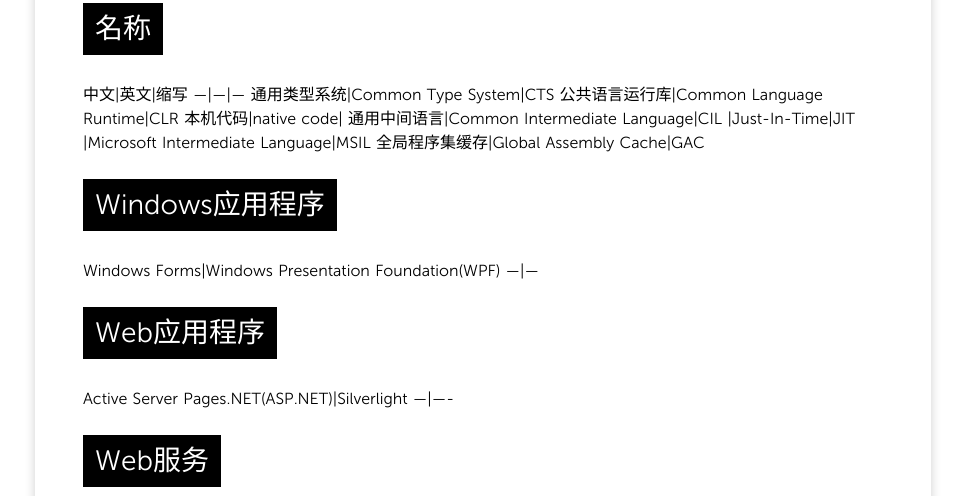
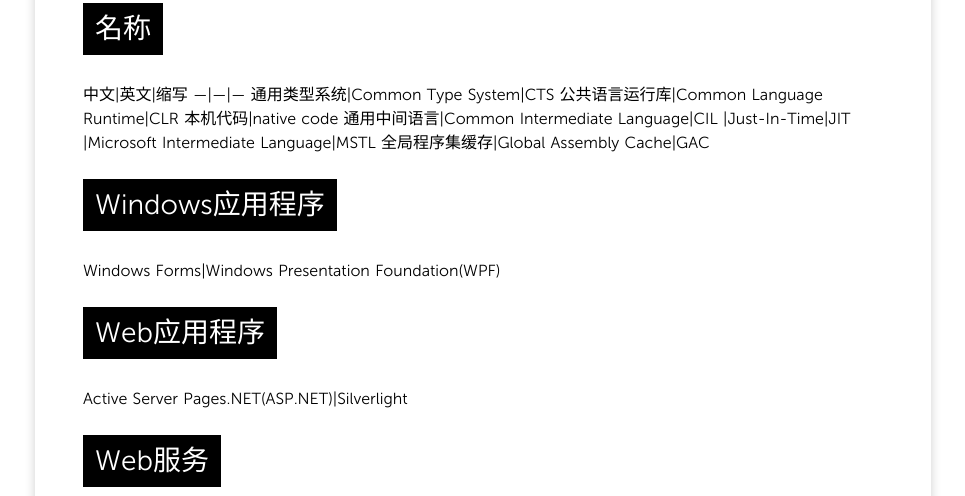
Before and after one commit to icodor/icodor.github.io-bak, a Jekyll site: the page built from _posts/2014/2014-06-09-net－1.md, in a window 1280 px wide. Shown: the part 203-699 px from the top of the page, without its empty margins (157-1122 px from the left). Built offline with Jekyll 4.4.1, drawn with Linux system fonts in a browser that asks for light colours; Markdown is read by kramdown in place of the engine named in the settings; comment, search, counter and statistics services are not loaded.

Commit message:
posts end

```diff
--- a/_posts/2014/2014-06-09-net－1.md
+++ b/_posts/2014/2014-06-09-net－1.md
@@ -8,23 +8,23 @@
 ---
 #名称
 中文|英文|缩写
- ---|---|---
+---|---|---
 通用类型系统|Common Type System|CTS
 公共语言运行库|Common Language Runtime|CLR
-本机代码|native code|
+本机代码|native code
 通用中间语言|Common Intermediate Language|CIL
- |Just-In-Time|JIT
- |Microsoft Intermediate Language|MSIL
+      |Just-In-Time|JIT
+       |Microsoft Intermediate Language|MSTL
 全局程序集缓存|Global Assembly Cache|GAC
 
 
 #Windows应用程序
 Windows Forms|Windows Presentation Foundation(WPF)
----|---
+
 
 #Web应用程序
 Active Server Pages.NET(ASP.NET)|Silverlight
----|----
+
 
 
 #Web服务
```
Also changed, not shown: _posts/2014/2014-06-08-swift.md (+1 -1 lines), _posts/2014/2014-06-09-net-1.md (deleted, +0 -29 lines).
